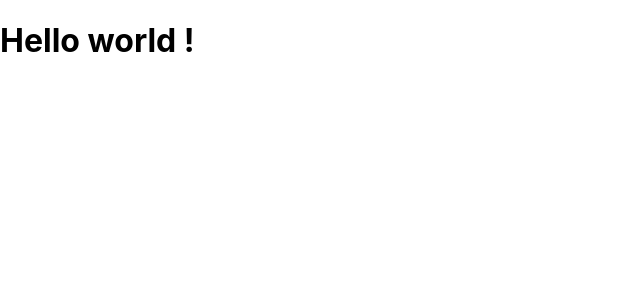
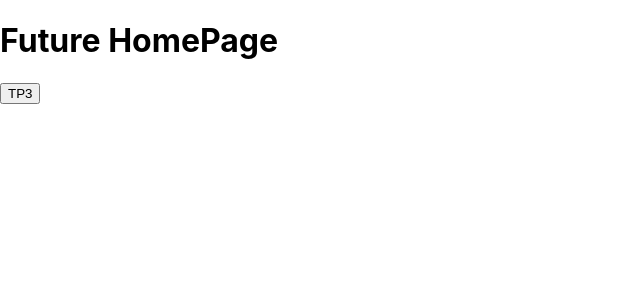
Before and after one commit to RicardMatteo/Appli-Web, a React (Create React App) app in the folder ade-en-mieux/: page / in a window 1280 px wide. Shown: the top 300 px of the page, without its empty margins (0-640 px from the left). Built offline with nearby package versions, Linux system fonts and the light colour scheme.

Commit message:
le tp3 est mis a part, on peut se focus sur le main projet (c pas trop tot)

```diff
--- a/ade-en-mieux/src/routes/root.tsx
+++ b/ade-en-mieux/src/routes/root.tsx
@@ -1,7 +1,12 @@
+import { useNavigate } from "react-router-dom";
+
 export default function Root() {
-    return (
-      <>
-        <div><h1>Hello world !</h1></div>
-        </>
-    );
-  }
+        const navigate = useNavigate();
+
+        return (
+            <>
+                <div><h1>Future HomePage</h1></div>
+                <button onClick={() => navigate("/tp3")}>TP3</button>
+            </>
+        );
+}
```
